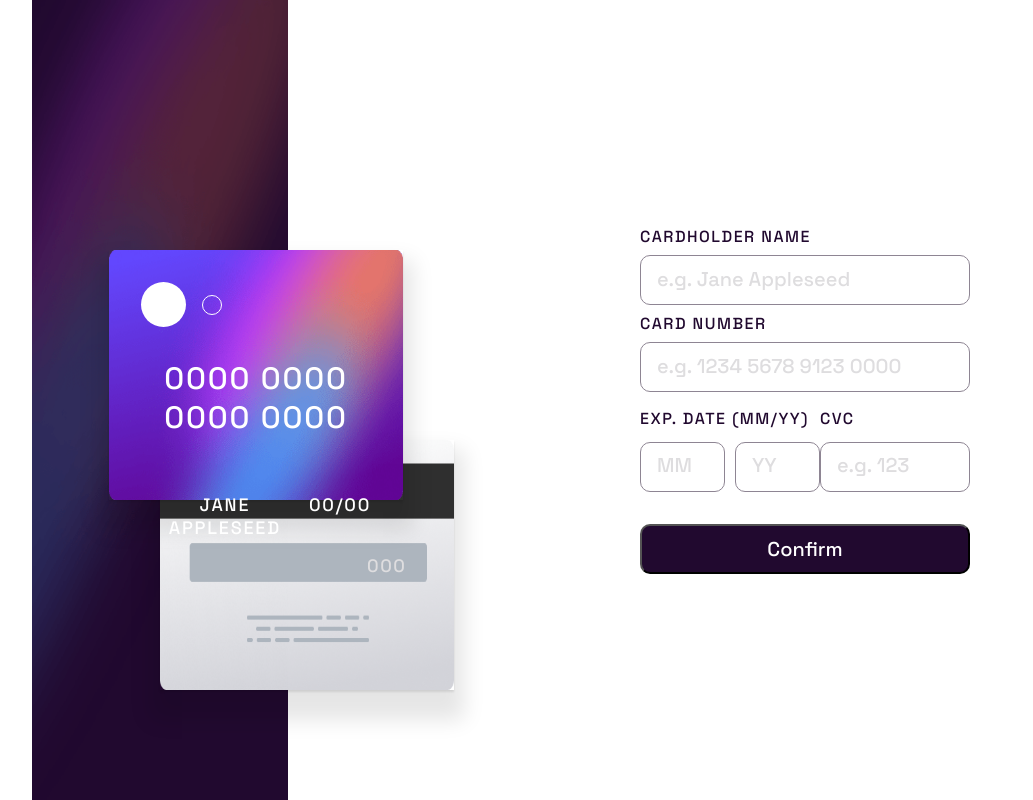
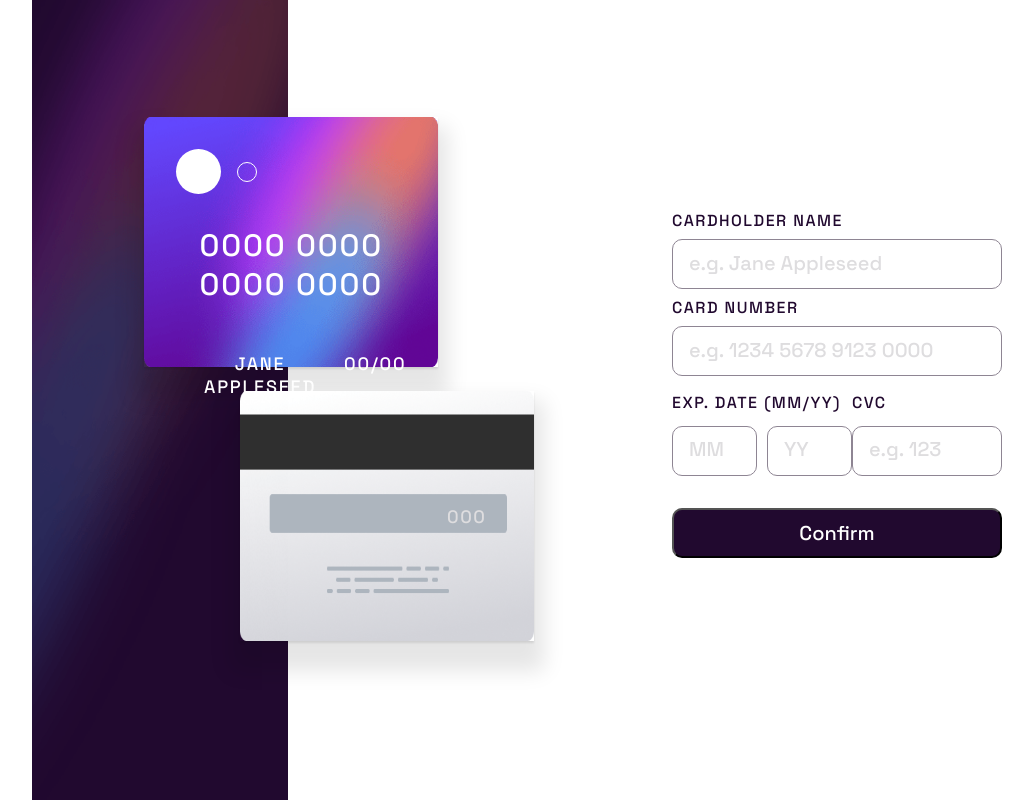
Before and after one commit to twoicedstone/interactive-card, a plain HTML site: page index.html in a window 1280 px wide. Shown: the whole page, without its empty margins (160-1193 px from the left). Drawn offline with Linux system fonts and the light colour scheme.

Commit message:
Update interactive-card.css

```diff
--- a/interactive-card.css
+++ b/interactive-card.css
@@ -7,25 +7,25 @@
 }
 
 .container {
-	width: 100vw;
-	height: 100vh;
+	width: 375px;
 	font-family: 'Space Grotesk', sans-serif;
+	margin: 0 auto;
+	padding-bottom: 2rem;
 }
 
 header {
-	width: 100vw;
+	width: 375px;
 	height: 250px;
 	background-image: url(./images/bg-main-mobile.png);
 	background-repeat: no-repeat;
 	background-size: 100% 100%;
+	padding-top: 2rem;
 }
 
 .backcard {
 	display: flex;
-	position: relative;
-	top: 15%;
-	left: 15%;
-	width: 80vw;
+	margin: 0 1rem 0 3.5rem;
+	width: 300px;
 	height: 170px;
 	background-image: url(./images/bg-card-back.png);
 	background-repeat: no-repeat;
@@ -44,15 +44,13 @@ header {
 .frontcard {
 	display: flex;
 	flex-direction: column;
-	position: absolute;
-	top: 12%;
-	left: 5%;
-	width: 80vw;
+	width: 300px;
 	height: 170px;
 	background-image: url(./images/bg-card-front.png);
 	background-repeat: no-repeat;
 	background-size: 100% 100%;
 	padding: 1rem;
+	margin: -4.6rem 0 0 1rem;
 	box-shadow: 0 2px 2px 0 rgba(0, 0, 0, 0.1), 0 20px 20px 10px rgba(0, 0, 0, 0.1);
 }
 
@@ -230,67 +228,34 @@ label {
 	border-radius: 10px;
 }
 
-@media only screen and (min-width: 400px) {
-
-	.backcard {
-		top: 15%;
-		left: 15%;
-		width: 80vw;
-		height: 200px;
-	}
-
-	.frontcard {
-		top: 16.5%;
-		left: 5%;
-		width: 80vw;
-		height: 200px;
-	}
-
-	.card-number {
-		font-size: 1.45rem;
-	}
-
-	.holdername, .expiry-date {
-		font-size: 18px;
-	}
-
-	.card-info {
-		margin-top: 1.5rem;
-	}
-
-	.cvv {
-		font-size: 18px;
-	}
-
-	main {
-		margin-top: 8rem;
-		padding: 2rem;
-	}
-}
-
 
 @media only screen and (min-width: 1130px) {
 
 	.container {
 		width: 70vw;
+		height: 100vh;
 		display: flex;
 		margin: 0 auto;
 	}
 
 	header {
+		display: flex;
+		flex-direction: column-reverse;
+		justify-content: center;
+		gap: 1.5rem;
 		width: 20vw;
-		height: 100%;
+		height: 100vh;
 		background-image: url(./images/bg-main-desktop.png);
 		background-repeat: no-repeat;
 		background-size: 100% 100%;
+		padding-left: 3rem;
 	}
 
 	.backcard {
 		width: 23vw;
 		height: 250px;
-		top: 55%;
-		left: 50%;
 		padding: 3rem;
+		margin-left: 10rem;
 		box-shadow: 0 2px 2px 0 rgba(0, 0, 0, 0.1), 0 20px 20px 10px rgba(0, 0, 0, 0.1);
 	}
 
@@ -299,12 +264,10 @@ label {
 	}
 
 	.frontcard {
-		position: relative;
 		width: 23vw;
 		height: 250px;
-		top: 0%;
-		left: 30%;
 		padding: 2rem;
+		margin-left: 4rem;
 	}
 
 	.card-number {
@@ -318,7 +281,7 @@ label {
 
 	.form {
 		align-self: center;
-		margin-left: 20rem;
+		margin-left: 23rem;
 		margin-top: 0;
 	}
 
```
